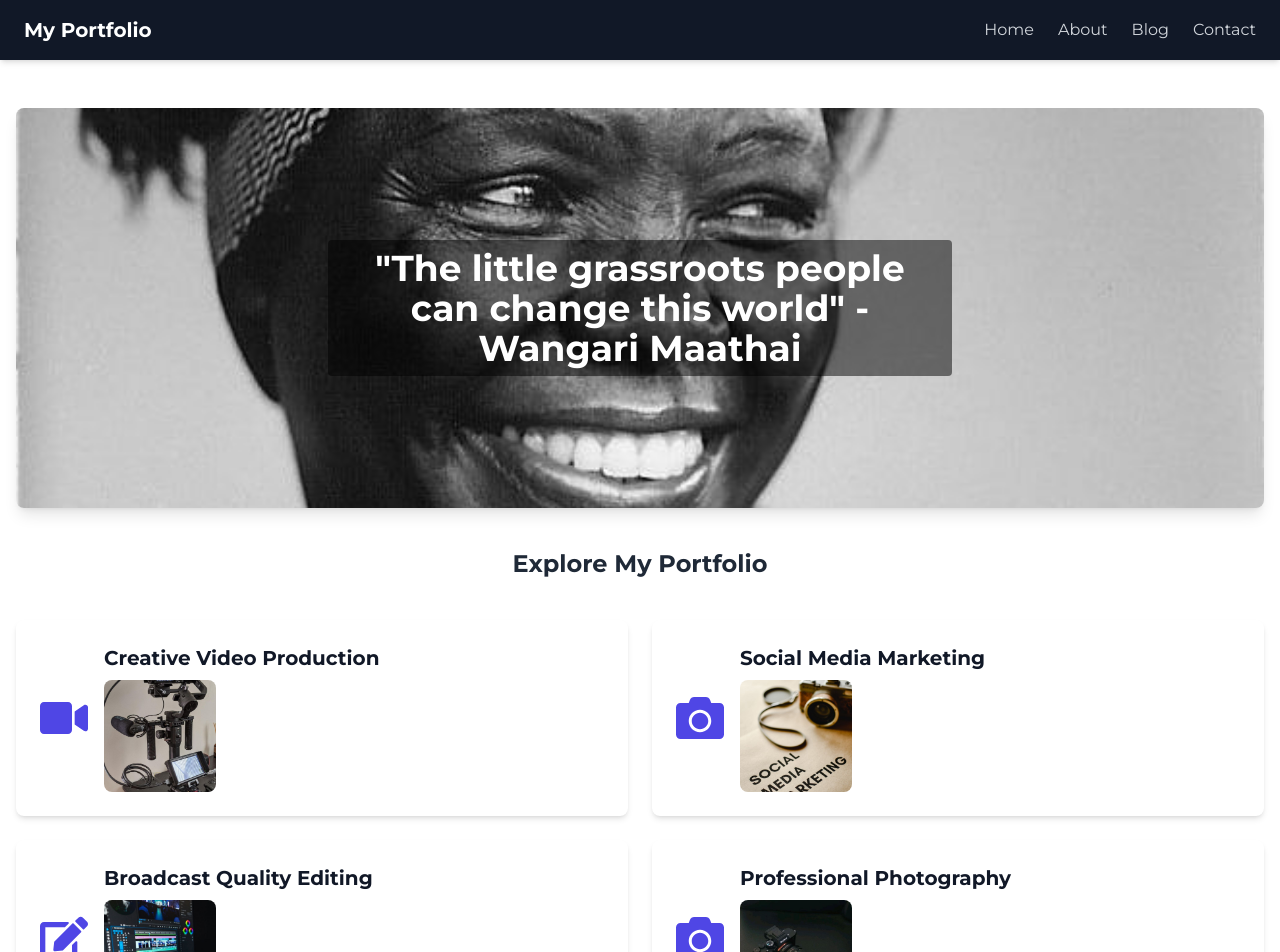
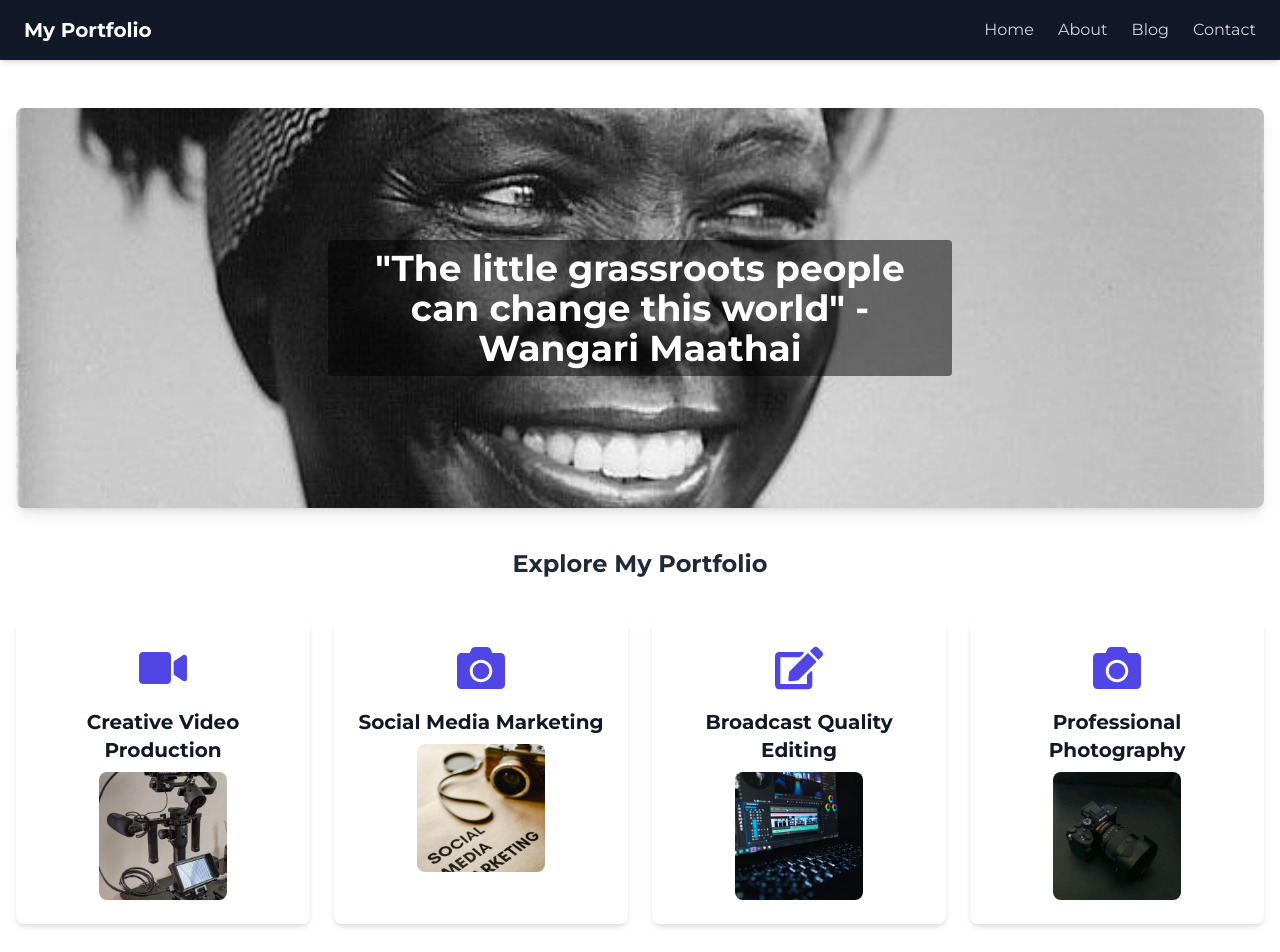
Before and after one commit to AlexIrungu/kinya-portfolio, a React (Create React App) app in the folder client/: page / in a window 1280 px wide. Shown: the top 952 px of the page. Built offline with nearby package versions, Linux system fonts and the light colour scheme.

Commit message:
updated HomePage

```diff
--- a/client/src/App.js
+++ b/client/src/App.js
@@ -1,27 +1,33 @@
-
 import './App.css';
 import Home from './components/Home';
 import About from './components/About';
 import Blog from './components/Blog';
 import Contact from './components/Contact';
 import NavBar from './components/NavBar';
-import { Switch, Route } from 'react-router-dom';
+import { VideoProduction } from './components/VideoProduction';
+import { Editing } from './components/Editing';
+import { SocialMediaMarketing } from './components/SocialMediaMarketing';
+import { Photography } from './components/Photography';
+import { BrowserRouter as Router, Switch, Route } from 'react-router-dom';
+
 function App() {
   return (
-    <div className="App">
-      <NavBar />
-      <Switch>
+    <Router>
+      <div className="App">
+        <NavBar />
+        <Switch>
           <Route path="/" exact component={Home} />
           <Route path="/about" exact component={About} />
           <Route path="/blog" exact component={Blog} />
           <Route path="/contact" exact component={Contact} />
-
-      </Switch >
-
-    </div>
+          <Route path="/video-production" exact component={VideoProduction} />
+          <Route path="/social-media" exact component={SocialMediaMarketing} />
+          <Route path="/editing" exact component={Editing} />
+          <Route path="/photography" exact component={Photography} />
+        </Switch>
+      </div>
+    </Router>
   );
 }
 
-
-
 export default App;
--- /dev/null
+++ b/client/src/components/Editing.js
@@ -0,0 +1,10 @@
+export function Editing() {
+    return (
+      <div className="container mx-auto p-8 font-montserrat text-center">
+        <h1 className="text-4xl font-bold mb-4">Broadcast Quality Editing</h1>
+        <p className="text-lg text-gray-700">
+          We provide top-notch video editing services to enhance your visual content.
+        </p>
+      </div>
+    );
+  }
--- a/client/src/components/Home.js
+++ b/client/src/components/Home.js
@@ -25,29 +25,28 @@ function Home() {
         Explore My Portfolio
       </p>
 
-      <div className="grid grid-cols-1 md:grid-cols-2 gap-6">
+      <div className="grid grid-cols-1 md:grid-cols-2 lg:grid-cols-4 gap-6">
         {[
-          { title: "Creative Video Production", icon: FaVideo, img: video },
-          { title: "Social Media Marketing", icon: FaCamera, img: social },
-          { title: "Broadcast Quality Editing", icon: FaEdit, img: edit },
-          { title: "Professional Photography", icon: FaCamera, img: photo },
+          { title: "Creative Video Production", icon: FaVideo, img: video, link: "/video-production" },
+          { title: "Social Media Marketing", icon: FaCamera, img: social, link: "/social-media" },
+          { title: "Broadcast Quality Editing", icon: FaEdit, img: edit, link: "/editing" },
+          { title: "Professional Photography", icon: FaCamera, img: photo, link: "/photography" },
         ].map((service, index) => (
-          <div
+          <a
             key={index}
-            className="bg-white p-6 rounded-lg shadow-md flex items-center gap-4 transition-transform transform hover:scale-105 hover:shadow-xl"
+            href={service.link}
+            className="bg-white p-6 rounded-lg shadow-md flex flex-col items-center text-center transition-transform transform hover:scale-105 hover:shadow-xl"
           >
-            <service.icon className="text-5xl text-indigo-600" />
-            <div>
-              <h2 className="text-xl font-semibold text-gray-900">
+            <service.icon className="text-5xl text-indigo-600 mb-4" />
+            <h2 className="text-xl font-semibold text-gray-900 mb-2">
               {service.title}
             </h2>
             <img
               src={service.img}
               alt={service.title}
-                className="mt-2 w-28 h-28 object-cover rounded-lg"
+              className="w-32 h-32 object-cover rounded-lg"
             />
-            </div>
-          </div>
+          </a>
         ))}
       </div>
 
@@ -71,7 +70,7 @@ function Home() {
               </a>
             ))}
           </div>
-          <p className="text-gray-400">&copy; 2024 Brenda Kinya</p>
+          <p className="text-gray-400 text-sm">&copy; 2024 Brenda Kinya | All Rights Reserved</p>
         </div>
       </footer>
     </div>
--- /dev/null
+++ b/client/src/components/Photography.js
@@ -0,0 +1,10 @@
+export function Photography() {
+    return (
+      <div className="container mx-auto p-8 font-montserrat text-center">
+        <h1 className="text-4xl font-bold mb-4">Professional Photography</h1>
+        <p className="text-lg text-gray-700">
+          Capturing stunning visuals that tell your story through the lens.
+        </p>
+      </div>
+    );
+  }
--- /dev/null
+++ b/client/src/components/SocialMediaMarketing.js
@@ -0,0 +1,10 @@
+export function SocialMediaMarketing() {
+    return (
+      <div className="container mx-auto p-8 font-montserrat text-center">
+        <h1 className="text-4xl font-bold mb-4">Social Media Marketing</h1>
+        <p className="text-lg text-gray-700">
+          Elevate your brand with engaging social media content and marketing strategies.
+        </p>
+      </div>
+    );
+  }
--- /dev/null
+++ b/client/src/components/VideoProduction.js
@@ -0,0 +1,10 @@
+export function VideoProduction() {
+    return (
+      <div className="container mx-auto p-8 font-montserrat text-center">
+        <h1 className="text-4xl font-bold mb-4">Creative Video Production</h1>
+        <p className="text-lg text-gray-700">
+          We specialize in producing high-quality videos that tell compelling stories.
+        </p>
+      </div>
+    );
+  }
```
Lines whose indentation alone changed are shown as unchanged.
